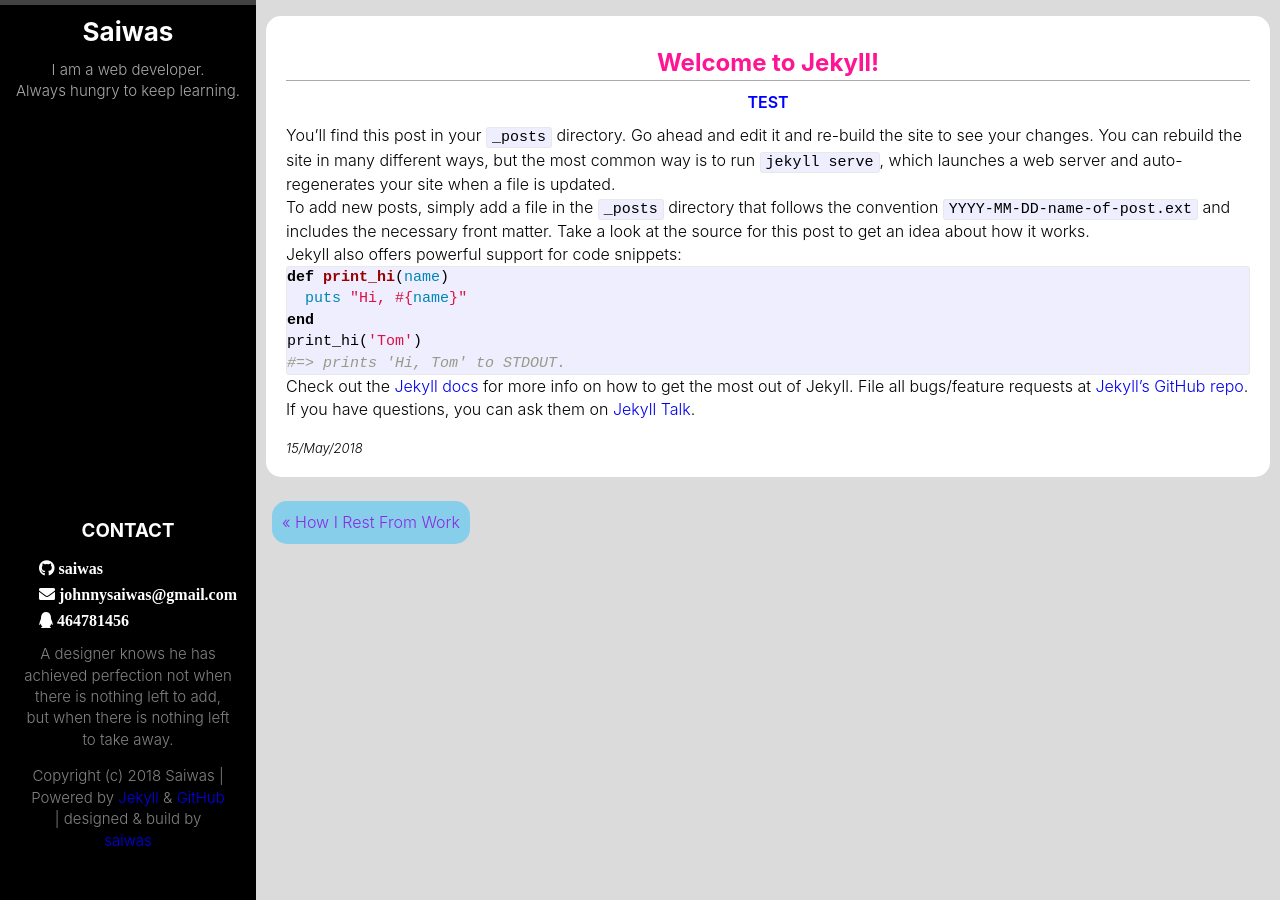
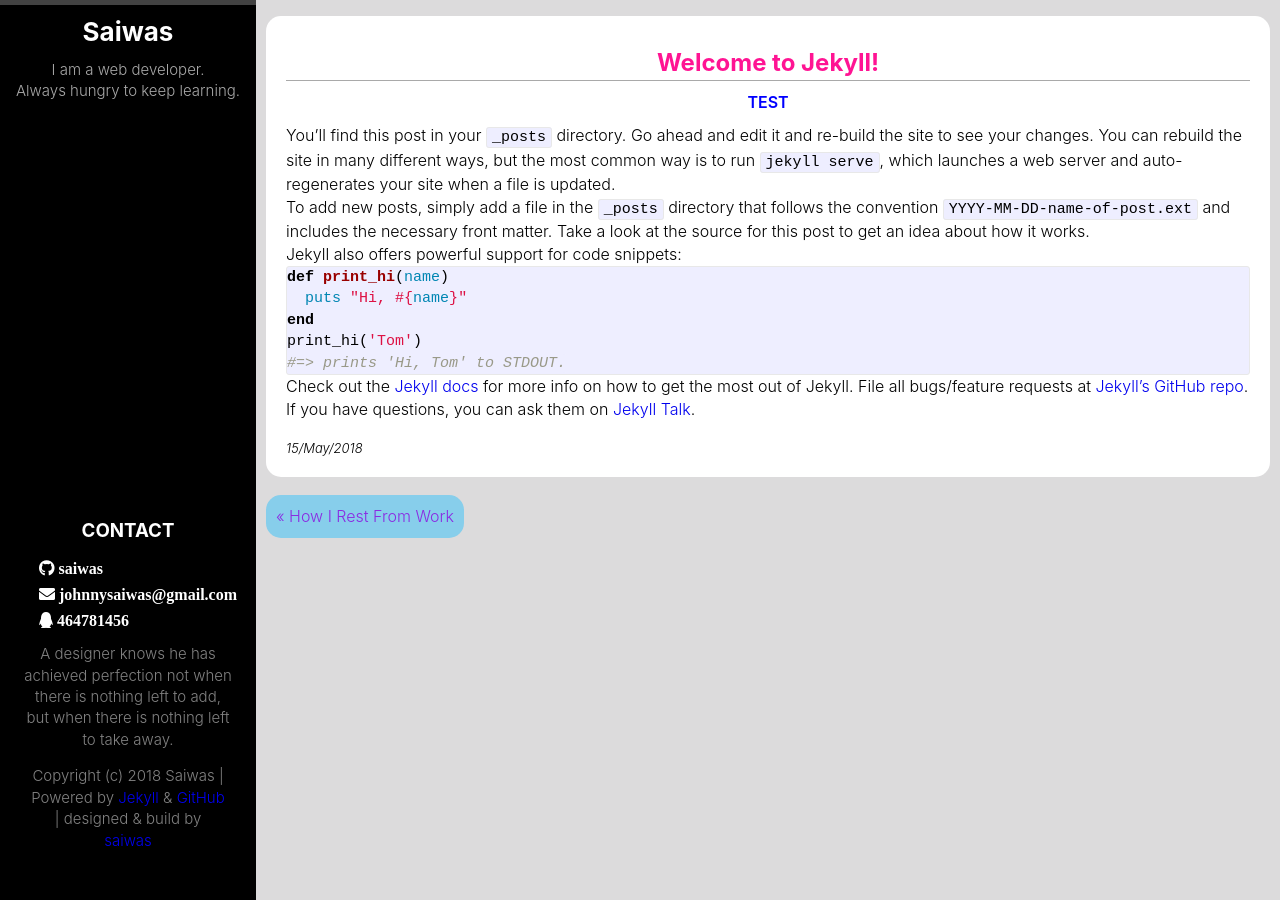
Before and after one commit to saiwas/blog, a Jekyll site: the page built from _posts/2018-05-18-welcome-to-jekyll.markdown, in a window 1280 px wide. Built offline with Jekyll 4.4.1, drawn with Linux system fonts in a browser that asks for light colours.

Commit message:
fix bug - prev,next btn too close in iphone 6

```diff
--- a/_includes/meta-head.html
+++ b/_includes/meta-head.html
@@ -2,5 +2,5 @@
   <link rel="stylesheet" href="/css/main.css" >
   <link rel="stylesheet" href="/css/widescreen.css" media="screen and (min-width: 800px)">
   <meta name="viewport" content="width=device-width, initial-scale=1, maximum-scale=1">
-  <title>Test</title>
+  <title>Saiwas Blog</title>
 </head>
--- a/_sass/components/post_detail.scss
+++ b/_sass/components/post_detail.scss
@@ -8,11 +8,12 @@
 .page-navigation {
     display: flex;
     justify-content: space-between;
-    margin: 1em;
     a {
         color: blueviolet;
         background-color: skyblue;
         border-radius: 15px;
         padding: 10px;
+        margin: 10px;
+        font-size: 12px;
     }
 }
--- a/css/widescreen.css
+++ b/css/widescreen.css
@@ -29,4 +29,7 @@
     #main-content {
         padding: 0;
     }
+    .page-navigation a {
+        font-size: unset;
+    }
 }
```
